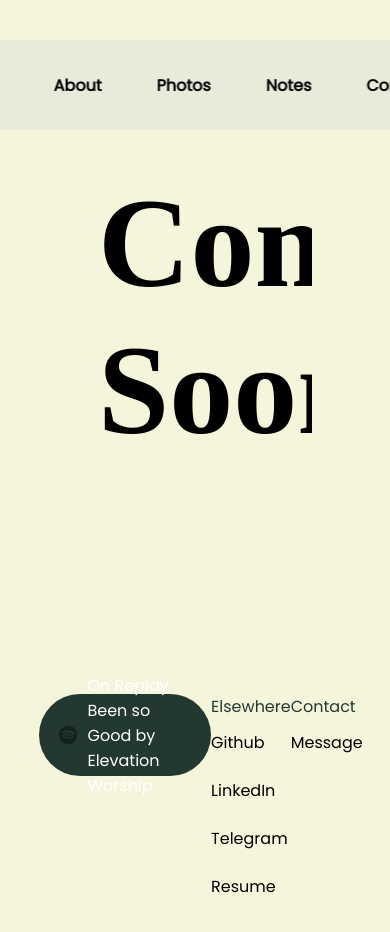
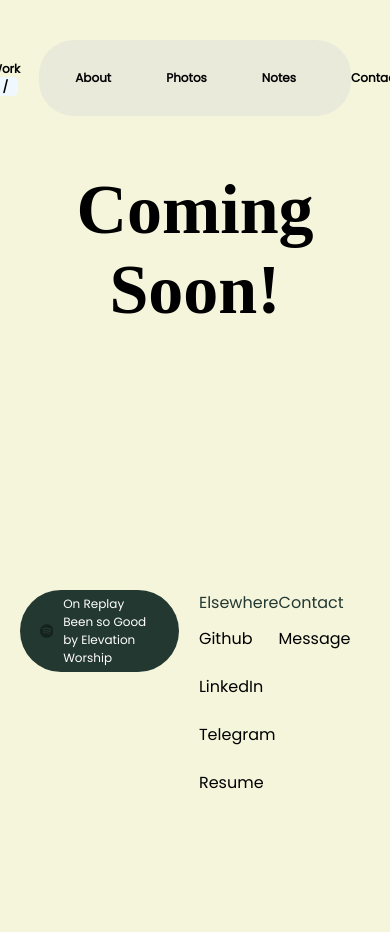
Before and after one commit to Savio09/fortunedeclan, a React (Create React App) app: page /contact in a window 390 px wide. Shown: the top 932 px of the page. Built offline with nearby package versions, Linux system fonts and the light colour scheme; a web font is replaced by a local one.

Commit message:
Added some media queries

```diff
--- a/src/App.css
+++ b/src/App.css
@@ -417,3 +417,120 @@ nav a span {
   transform: translateY(0px);
   transition: 0.2s ease;
 }
+
+@media screen and (max-width: 1500px) {
+  nav a,
+  nav a span {
+    font-size: 12px;
+  }
+  .intro-section {
+    width: 70%;
+  }
+  .intro-section h1 {
+    font-size: 80px;
+  }
+  /* .grid {
+    grid-template-columns: 1fr;
+  } */
+
+  .grid a {
+    grid-column: 1 / span 3;
+  }
+
+  .footer .songs-bar svg {
+    width: 40px;
+    height: 40px;
+  }
+
+  .footer .songs-bar p {
+    font-size: 14px;
+  }
+
+  .profile-section {
+    flex-direction: column;
+  }
+
+  .profile-section .img-container {
+    align-self: center;
+  }
+
+  .profile-section .hero-text {
+    padding: 0;
+  }
+
+  .hero-text h1 {
+    font-size: 40px;
+  }
+
+  .hero-text p {
+    font-size: 1.2rem;
+    padding: 0 50px;
+  }
+  .experience-section .bar-4 {
+    width: 55%;
+  }
+
+  .ethos .grid {
+    grid-template-columns: 1fr;
+  }
+
+  .pg-grid .grid-item-1,
+  .pg-grid .grid-item-2 {
+    grid-column: 1 / span 3;
+  }
+
+  .pg-grid .vessel:nth-of-type(2) {
+    grid-row: 2/2;
+    grid-column: 1 / span 3;
+  }
+
+  .pg-grid .vessel p {
+    font-size: 12px;
+  }
+}
+
+@media screen and (max-width: 768px) {
+  nav {
+    width: 80%;
+  }
+
+  .intro-section {
+    width: 80%;
+  }
+
+  .intro-section h1 {
+    font-size: 70px;
+    margin-bottom: 30px;
+  }
+
+  .intro-section p {
+    font-size: 18px;
+  }
+
+  .grid {
+    width: 80%;
+  }
+
+  .footer {
+    width: 90%;
+    justify-content: space-between;
+  }
+
+  .footer .songs-bar svg {
+    width: 30px;
+    height: 30px;
+  }
+
+  .footer .songs-bar p {
+    font-size: 12px;
+  }
+
+  .footer .links {
+    padding: 0 20px;
+  }
+
+  .hero-text h1 {
+    font-size: 30px;
+    padding: 0 50px;
+  }
+}
--- a/src/App.js
+++ b/src/App.js
@@ -2,12 +2,10 @@ import "./App.css";
 import About from "./component/About";
 import Contact from "./component/Contact";
 import Footer from "./component/Footer";
-import Hero from "./component/Hero";
-import Intro from "./component/Intro";
+import Home from "./component/Home";
 import Navbar from "./component/Navbar";
 import Notes from "./component/Notes";
 import Photos from "./component/Photos";
-import Progress from "./component/Progress";
 import { BrowserRouter as Router, Route, Switch } from "react-router-dom";
 
 function App() {
@@ -18,19 +16,7 @@ function App() {
         <div className="swicth">
           <Switch>
             <Route exact path="/">
-              <Intro
-                title={"Hi, i'm fortune. a student."}
-                subtitle={
-                  "I'm passionate about crafting experiences that are engaging, accessible, and user-centric. I reflect the designs you imagine with lines of codes that clearly reflect your thoughts."
-                }
-              />
-              <Hero />
-              <Progress
-                title={"In Progress"}
-                subtitle={
-                  "These are a few of my works that are currently in progress. It's truly daunting to be a progrmmer by night and to be a science enthusiast by day, unleashing my creativity once a code a time."
-                }
-              />
+              <Home />
             </Route>
             <Route path="/about">
               <About
--- /dev/null
+++ b/src/component/Home.js
@@ -0,0 +1,25 @@
+import Intro from "./Intro";
+import Hero from "./Hero";
+import Progress from "./Progress";
+
+const Home = () => {
+  return (
+    <div>
+      <Intro
+        title={"Hi, i'm fortune. a student."}
+        subtitle={
+          "I'm passionate about crafting experiences that are engaging, accessible, and user-centric. I reflect the designs you imagine with lines of codes that clearly reflect your thoughts."
+        }
+      />
+      <Hero />
+      <Progress
+        title={"In Progress"}
+        subtitle={
+          "These are a few of my works that are currently in progress. It's truly daunting to be a progrmmer by night and to be a science enthusiast by day, unleashing my creativity once a code a time."
+        }
+      />
+    </div>
+  );
+};
+
+export default Home;
--- a/src/component/Navbar.js
+++ b/src/component/Navbar.js
@@ -24,7 +24,7 @@ const Navbar = () => {
 
   return (
     <nav>
-      <Link to="/" className={activeLink === "/" ? "active" : ""}>
+      <Link to="/" className={activeLink === "/Home" ? "active" : ""}>
         Work <span>/</span>
       </Link>
       <Link to="/About" className={activeLink === "/About" ? "active" : ""}>
```
